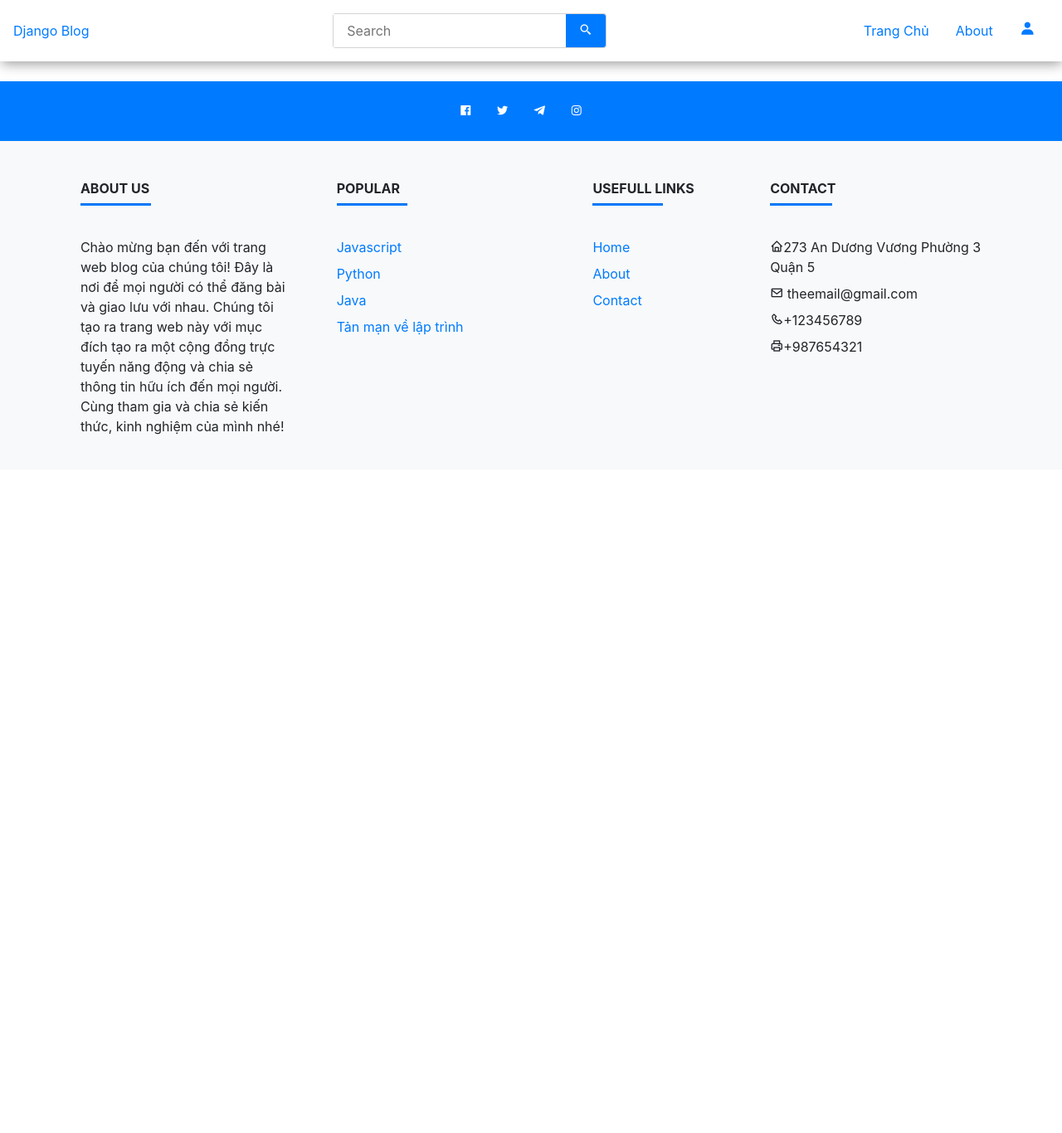
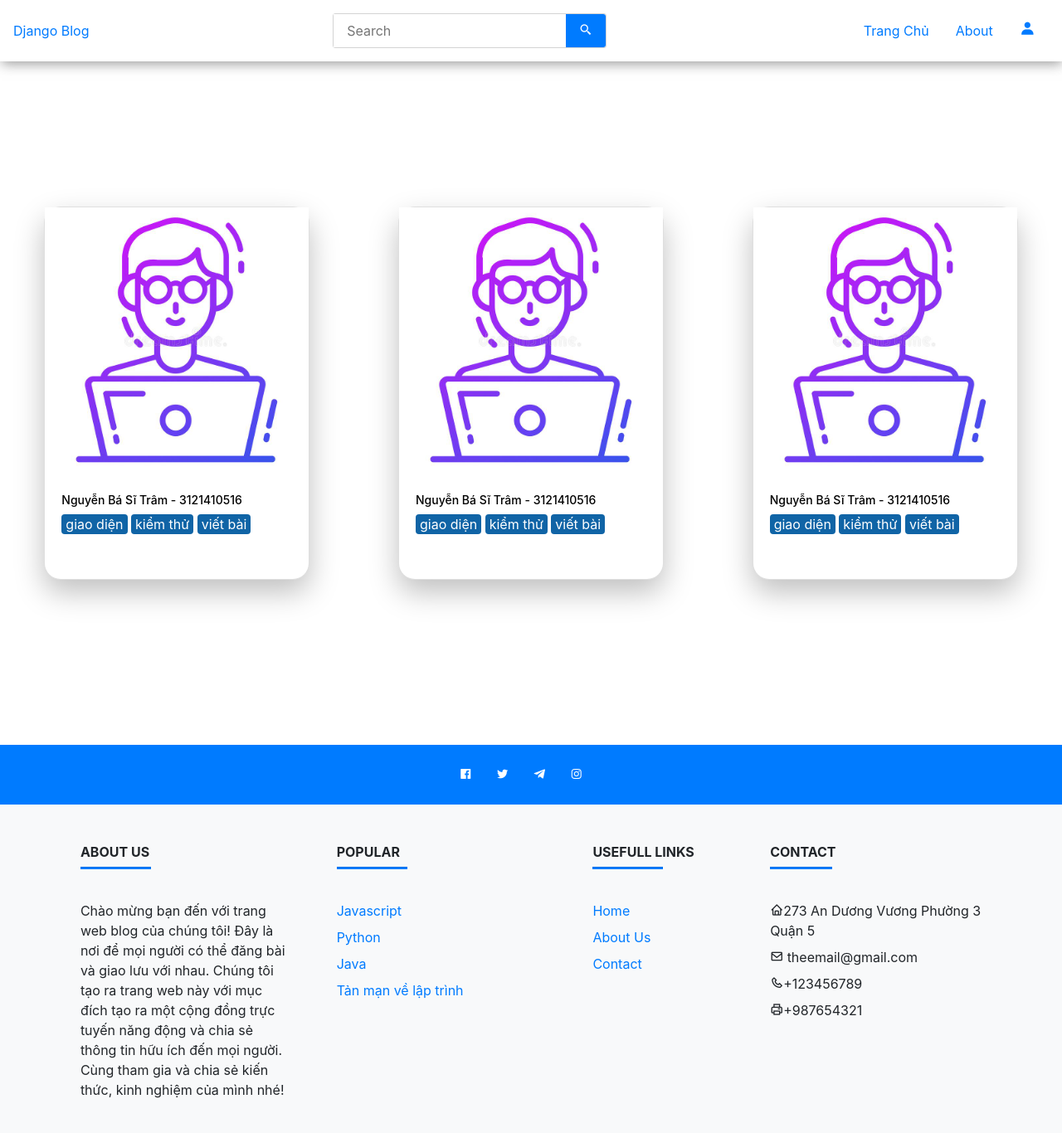
Before and after one commit to notobo15/website_blogs_python, a Django app: page /contact/ in a window 1280 px wide. Shown: the whole page at 83% size. Before the commit the page ends 524 px from the top, so only its background shows below. Run offline with Django 4.2, Linux system fonts and the light colour scheme; some libraries are stand-ins or nearby versions.

Commit message:
update page

```diff
--- a/base/urls.py
+++ b/base/urls.py
@@ -8,6 +8,7 @@ urlpatterns = [
     path("logout/", views.logoutUser, name="logout"),
     path("register/", views.registerUser, name="register"),
     path("contact/", views.contact, name="contact"),
+    path("aboutus/", views.aboutus, name="aboutus"),
     # path("like-article/", views.like_article, name='like-article'),
     path('create-article/', views.createArticle, name='create-article'),
     path('update-article/<str:id>/', views.updateArticle, name='update-article'),
--- a/base/views.py
+++ b/base/views.py
@@ -22,6 +22,8 @@ def homepage(request):
 def contact(request):
     return render(request, 'contact.html')
 
+def aboutus(request):
+    return render(request, 'aboutus.html')
 
 def category(request, pk):
     category = None
--- a/templates/contact.html
+++ b/templates/contact.html
@@ -3,5 +3,178 @@
 {% block header %}{% include 'header.html' %} {% endblock %}
 
 {% block content %}
-{% comment %} {% url 'homepage' %} {% endcomment %}
+<style>
+        *{
+            margin: 0;
+            padding:0;
+            box-sizing: border-box;
+        }
+        body{
+
+        }
+
+        .wrapper{
+            display: flex;
+            min-height: 100vh;
+            justify-content: space-around;
+            align-items: center ;
+            {% comment %} background: linear-gradient(#007bb2,#0d1423);  {% endcomment %}
+        }
+        .card{
+            position: relative;
+            width: 320px;
+            height: 450px;
+            background: #fff;
+            border-radius: 20px;
+            /* overflow: hidden; */
+            box-shadow: 0 15px 35px rgba(0, 0, 0, 0.25);
+        }
+
+        .card .poster{
+            position: relative;
+            overflow: hidden;
+        }
+
+        .card .poster::before{
+            content: '';
+            bottom: -180px;
+            position: relative;
+            width: 100%;
+            height: 100%;
+            background:linear-gradient(0deg,#1064a6 50%, transparent);
+            transition: 0.5s;
+            z-index: 1 ;
+        }
+
+        .card:hover .poster::before{
+            bottom: 0px;
+
+        }
+
+        .card .poster img{
+            width: 100%;
+            transition: 0.5s;
+        }
+
+        .card:hover .poster img{
+            transform: translateY(-50px);
+            filter: blur(5px)
+        }
+
+        .card .details{
+            position: absolute;
+            bottom: 0;
+            width: 100%;
+            left: 0;
+            padding: 20px;
+            transition: 0.5s;
+            z-index: 2;
+        }
+
+        .card .details .logo{
+            max-width: 180px;
+        }
+
+        .card:hover .details{
+            bottom: 40px;
+        }
+
+        .card .details h3{
+            font-size: 14px;
+            color: #000000;
+        }
+
+        .card .details .tags{
+            position: relative;
+            margin-top: 5px;
+
+        }
+
+        .card .details .tags span{
+            padding: 2px 5px;
+            color: #fff;
+            background: #1064a6;
+            border-radius: 4px;
+        }
+
+        .card .details .tags span:nth-child(2){
+            background: #1064a6;
+        }
+
+
+        .card .details .info{
+            color:#fff;
+            margin-top: 10px;
+        }
+
+
+    </style>
+</head>
+<body>
+    <!-- <header>
+        this is the header
+    </header> -->
+    <div class="wrapper">
+        <div class="card">
+            <div class="poster">
+                <img src="/server/static/programmer-icon-single-avatar-vector-illustration-262826226.jpg">
+            </div>
+            <div class="details">
+                <!-- <img src="images.jpeg" class="logo"> -->
+                <h3>
+                    Nguyễn Bá Sĩ Trâm - 3121410516
+                </h3>
+                <div class="tags">
+                    <span>giao diện</span>
+                    <span>kiểm thử</span>
+                    <span>viết bài</span>
+                </div>
+                <div class="info">
+                    whatever
+                </div>
+            </div>
+        </div>
+        <div class="card">
+            <div class="poster">
+                <img src="/server/static/programmer-icon-single-avatar-vector-illustration-262826226.jpg">
+            </div>
+            <div class="details">
+                <!-- <img src="images.jpeg" class="logo"> -->
+                <h3>
+                    Nguyễn Bá Sĩ Trâm - 3121410516
+                </h3>
+                <div class="tags">
+                    <span>giao diện</span>
+                    <span>kiểm thử</span>
+                    <span>viết bài</span>
+                </div>
+                <div class="info">
+                    whatever
+                </div>
+            </div>
+        </div>
+        <div class="card">
+            <div class="poster">
+                <img src="/server/static/programmer-icon-single-avatar-vector-illustration-262826226.jpg">
+            </div>
+            <div class="details">
+                <!-- <img src="images.jpeg" class="logo"> -->
+                <h3>
+                    Nguyễn Bá Sĩ Trâm - 3121410516
+                </h3>
+                <div class="tags">
+                    <span>giao diện</span>
+                    <span>kiểm thử</span>
+                    <span>viết bài</span>
+                </div>
+                <div class="info">
+                    whatever
+                </div>
+            </div>
+        </div>
+    </div>
+    <!-- <footer>
+        this is the footer
+    </footer> -->
+</body>
 {% endblock %}
--- a/templates/footer.html
+++ b/templates/footer.html
@@ -22,10 +22,10 @@
         <h6 class="text-uppercase font-weight-bold">Popular</h6>
         <hr class="bg-primary mb-4 mt-0 d-inline-block mx-auto" style="width: 85px; height: 2px;">
         <ul class="list-unstyled">
-          <li class="my-2"><a href="{% url 'homepage' %}">Javascript</a></li>
-          <li class="my-2"><a href="#">Python</a></li>
-          <li class="my-2"><a href="#">Java</a></li>
-          <li class="my-2"><a href="#">Tản mạn về lập trình</a></li>
+          <li class="my-2"><a href="javascript">Javascript</a></li>
+          <li class="my-2"><a href="python">Python</a></li>
+          <li class="my-2"><a href="java">Java</a></li>
+          <li class="my-2"><a href="tan-man-ve-lap-trinh">Tản mạn về lập trình</a></li>
         </ul>
       </div>
       <div class="col-md-2 mx-auto mb-4">
@@ -33,8 +33,8 @@
         <hr class="bg-primary mb-4 mt-0 d-inline-block mx-auto" style="width: 85px; height: 2px;">
         <ul class="list-unstyled">
           <li class="my-2"><a href="{% url 'homepage' %}">Home</a></li>
-          <li class="my-2"><a href="#">About</a></li>
-          <li class="my-2"><a href="{% url 'contact' %}">Contact</a></li>
+          <li class="my-2"><a href="aboutus">About Us</a></li>
+          <li class="my-2"><a href="contact">Contact</a></li>
         </ul>
       </div>
 
```
Also changed, not shown: templates/aboutus.html (added, +55 -0 lines), templates/detail.html (+14 -0 lines), templates/homepage.html (+9 -0 lines), server/static/KS1724-Converted.jpg (added), server/static/programmer-icon-single-avatar-vector-illustration-262826226.jpg (added), server/static/sb-blog-programming-1200x900.jpg (added).
